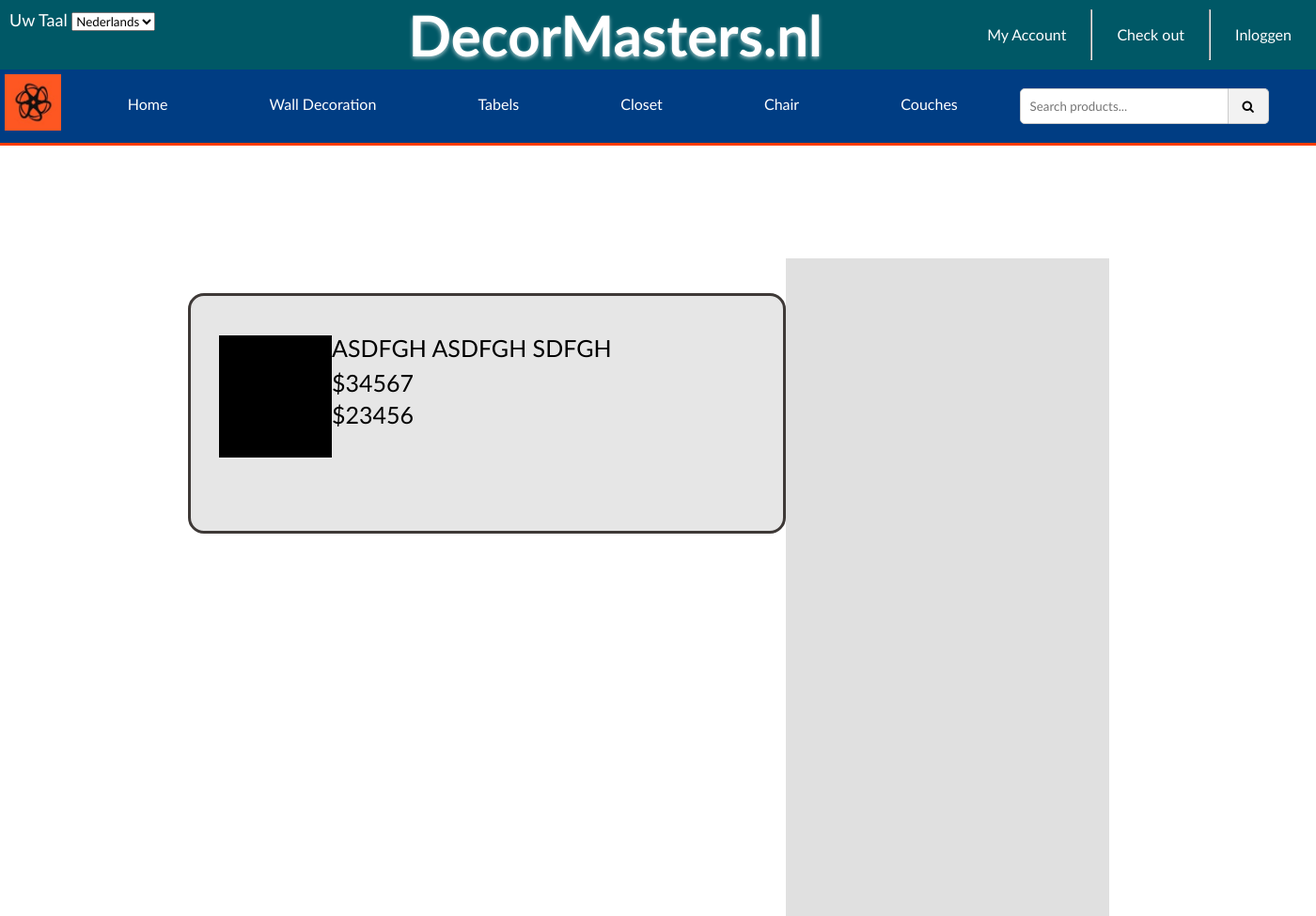
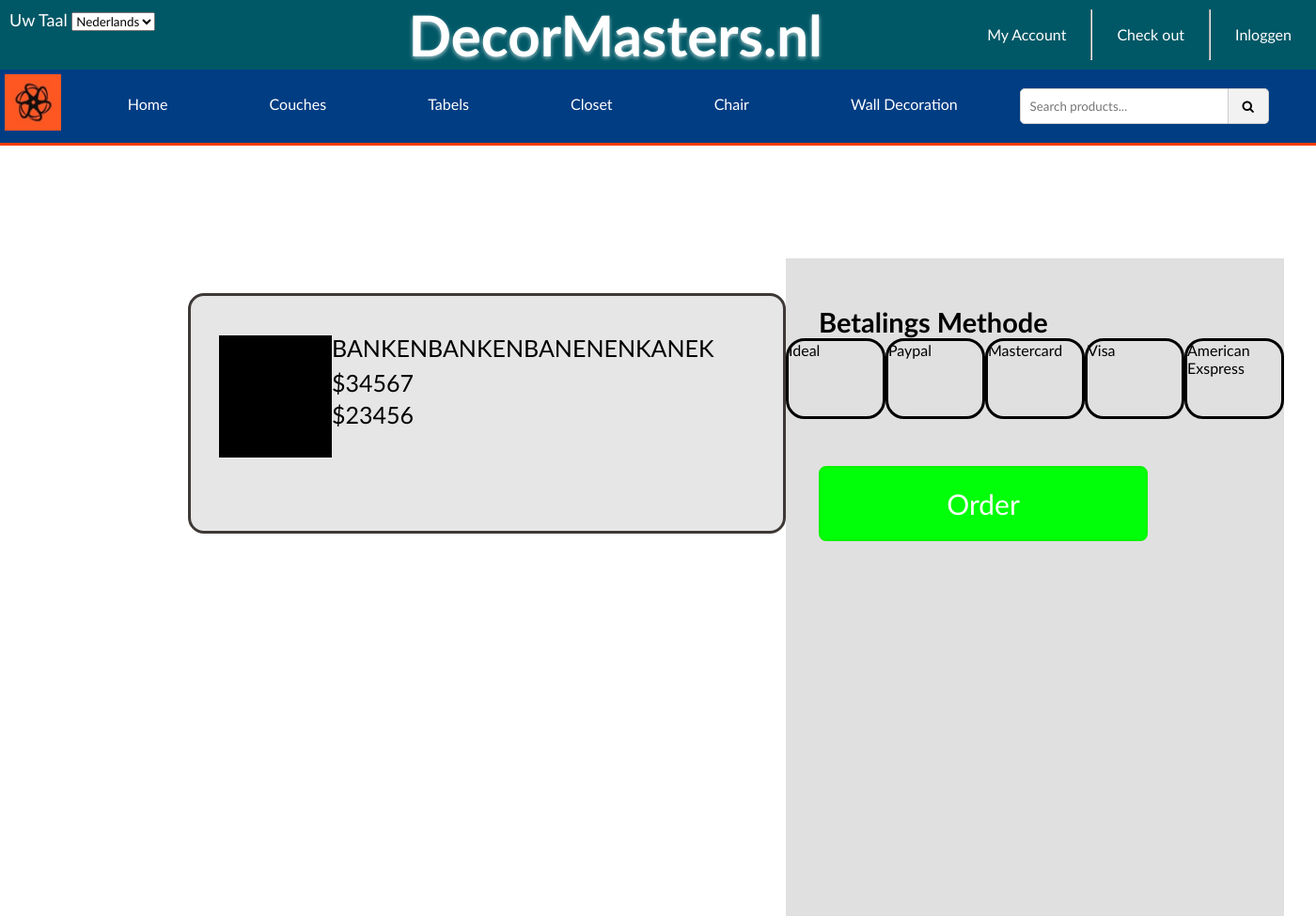
Before and after one commit to GLU-CSD/weekopdrachten-webshop-dynamisch-LucasDG1, a PHP site: page /winkelwagen.php in a window 1400 px wide. Shown: the whole page at 94% size. Run offline with PHP 8.4, Linux system fonts and the light colour scheme.

Commit message:
dag 3 weekoprcht 3tm6

```diff
--- a/assets/core/header.php
+++ b/assets/core/header.php
@@ -59,11 +59,11 @@
         </div>
         <div class="navigator">
           <a href="./home.php" class="home">Home</a>
-          <a href="./muurdecoratie.php" class="muurdecoratie">Wall Decoration</a>
+          <a href="./banken.php" class="muurdecoratie">Couches</a>
           <a href="./doosjes.php" class="doosjes">Tabels</a>
           <a href="./opbergers.php" class="opbergers">Closet</a>
           <a href="./stoelen.php" class="stools">Chair</a>
-          <a href="./banken.php" class="gadgets">Couches</a>
+          <a href="./muurdecoratie.php" class="gadgets">Wall Decoration</a>
         </div>
         <div class="search-container">
           <form id="search-form">
--- a/assets/css/winkelwagen.css
+++ b/assets/css/winkelwagen.css
@@ -45,7 +45,50 @@ body{
     font-size: 25px;
     margin-top: 4px;
 }
+.overzicht{
+    font-size: 29px;
+    margin-left: 35px;
+    margin-top: 50px;
+    font-weight: 700;
+}
+.betaalingsmethodes-flex{
+    display: flex;
+    justify-content: space-between;
+    align-items: center;
+}
+.betalen{
+    border: solid;
+    width: 100px;
+    height: 80px;
+    border-radius: 20px;
+}
+.button {
 
+    width: 350px;
+    height: 80px;
+    display: inline-block;
+    padding: 12px 24px;
+    font-size: 30px;
+
+
+    color: #fff;
+    background-color: #00ff08; /* Coral */
+    border: 2px solid #08f300; /* Coral */
+    border-radius: 8px;
+    cursor: pointer;
+    transition: background-color 0.3s, color 0.3s;
+    margin-left: 35px;
+    margin-top: 50px;
+  }
+
+  .button:hover {
+    background-color: #00cd25; /* Orange Red */
+    border-color: #00a70b; /* Orange Red */
+  }
+
+  .button:active {
+    transform: translateY(2px);
+  }
 
 
 
--- a/prodinfo.php
+++ b/prodinfo.php
@@ -34,7 +34,8 @@
             </div>
             <div class="price"><?php echo $product["originalPrice"];?></div>
             <div class="disPrice"><?php echo $product["discountedPrice"];?></div>
-            <a href="./winkelwagen.php"><button class="button"><i class="fa fa-shopping-cart" aria-hidden="true" style="margin-right: 27px "></i>In Winkelwagen</button></a>
+            <form  action="" method="post"> <input type="number" class="count" name="aantal" value="1" min=1></form>
+            <a href="./winkelwagen.php?add=<?php echo $curr_product["id"] ?>"><button class="button"><i class="fa fa-shopping-cart" aria-hidden="true" style="margin-right: 27px "></i>In Winkelwagen</button></a>
         </div>
 
 </div>
--- a/winkelwagen.php
+++ b/winkelwagen.php
@@ -12,24 +12,28 @@
 </head>
 <body>
 <?php include_once("./assets/core/header.php");?>
-
-
-
 <div class="winkelwagen-flex">
     <div class="winkelwagen">
         <div class="winkelwagen-flex">
             <div class="img"></div>
             <div class="winkel-box">
-                <div class="title">ASDFGH ASDFGH SDFGH</div>
+                <div class="title">BANKENBANKENBANENENKANEK</div>
                 <div class="price">$34567</div>
                 <div class="disPrice">$23456</div>
             </div>
         </div>
     </div>
-    <div class="info"></div>
+    <div class="info">
+        <div class="overzicht">Betalings Methode</div>
+        <div class="betaalingsmethodes-flex">
+            <div class="betalen">Ideal</div>
+            <div class="betalen">Paypal</div>
+            <div class="betalen">Mastercard</div>
+            <div class="betalen">Visa</div>
+            <div class="betalen">American Exspress</div>
+        </div>
+        <button class="button">Order</button>
+    </div>
 </div>
-
-
-
 </body>
 </html>
```
Also changed, not shown: assets/css/info.css (+7 -0 lines).
